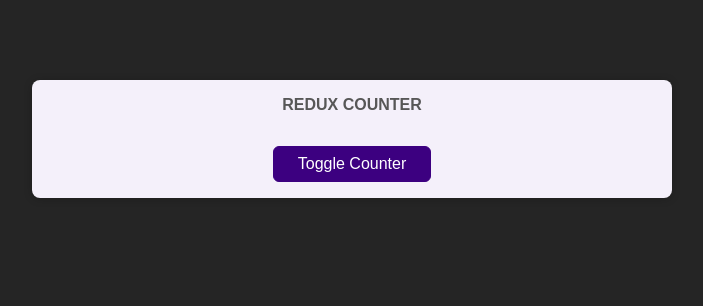
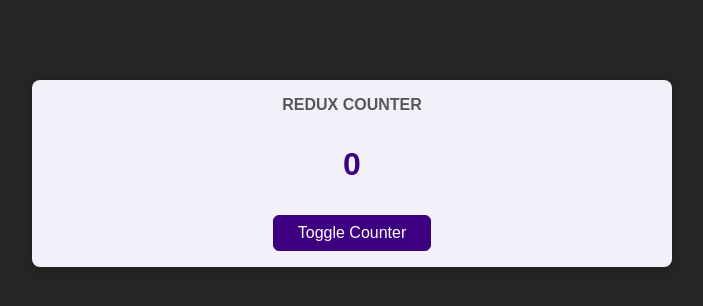
Before and after one commit to ShakiLhossain900/redux-max, a React (Create React App) app: page / in a window 1280 px wide. Shown: the top 306 px of the page, without its empty margins (288-991 px from the left). Built offline with nearby package versions, Linux system fonts and the light colour scheme.

Commit message:
edding the counter logic

```diff
--- a/src/components/Counter.js
+++ b/src/components/Counter.js
@@ -2,12 +2,16 @@
 import classes from './Counter.module.css';
 
 const Counter = () => {
+
+ const counter = useSelector(state=> state.counter) //resive the state manage by redux
+  //it's retuen the redux state
+
   const toggleCounterHandler = () => {};
 
   return (
     <main className={classes.counter}>
       <h1>Redux Counter</h1>
-      <div className={classes.value}></div>
+      <div className={classes.value}>{counter}</div>
       <button onClick={toggleCounterHandler}>Toggle Counter</button>
     </main>
   );
```
